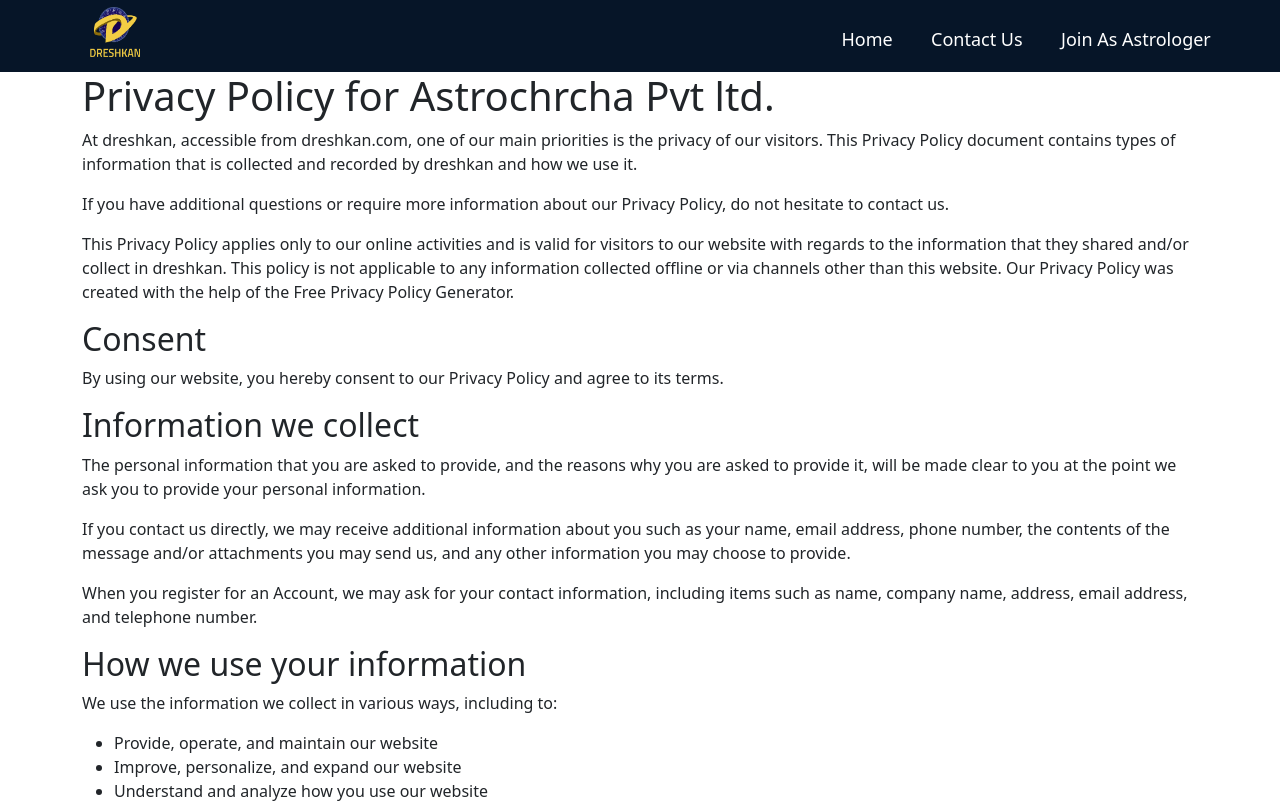
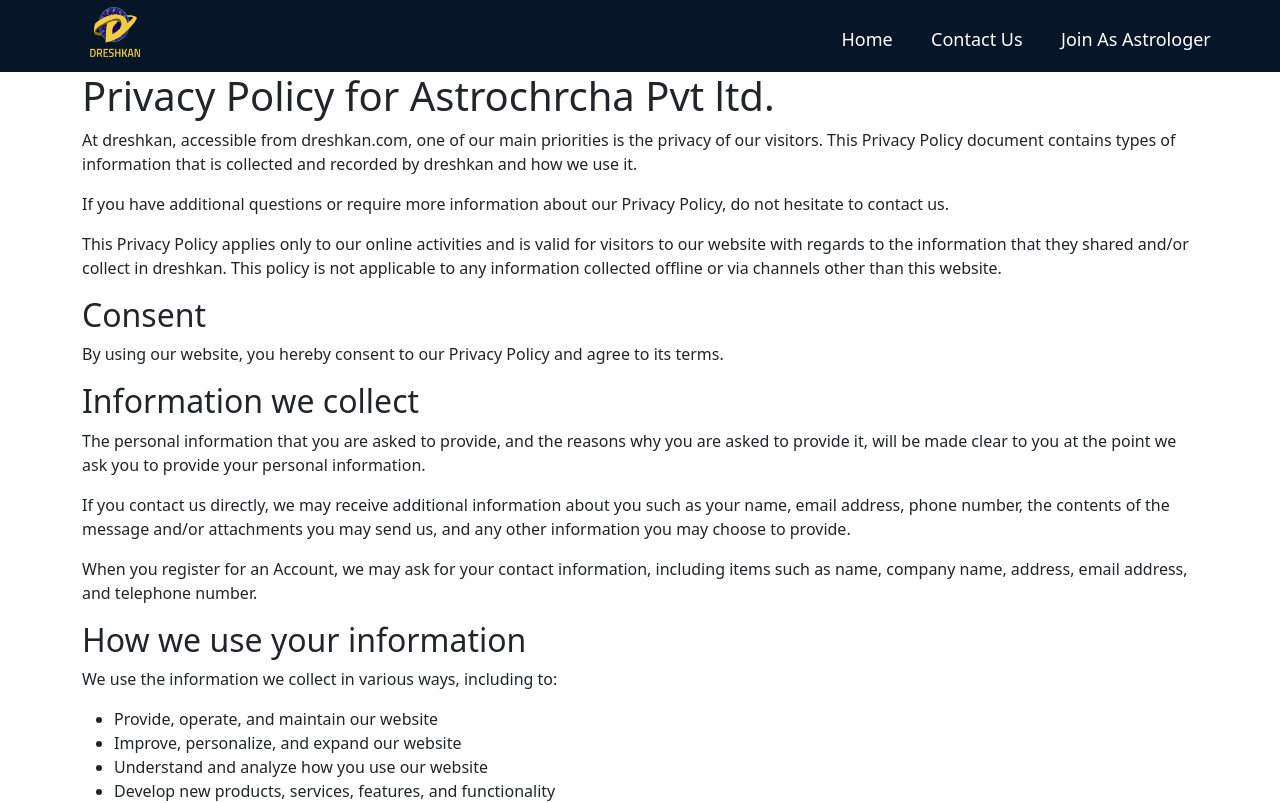
Before and after one commit to imshubhampatel/astroweb, a Next.js app: page /privacypolicy in a window 1280 px wide. Shown: the top 803 px of the page. Built offline with nearby package versions, Linux system fonts and the light colour scheme; no server answers.

Commit message:
attribution

```diff
--- a/pages/index.js
+++ b/pages/index.js
@@ -60,6 +60,7 @@ export default function Home() {
             {/* Image   */}
             <div className={` col-12  col-md-4 ${styles.heroContainer}`}>
               <Image src="/images/launching_soon_hero.svg" layout="fill" />
+              <a href="https://www.freepik.com/vectors/calendar"></a>
             </div>
 
             {/* Text Block  */}
--- a/pages/privacypolicy.js
+++ b/pages/privacypolicy.js
@@ -9,7 +9,7 @@ function privacypolicy() {
 
         <p>If you have additional questions or require more information about our Privacy Policy, do not hesitate to contact us.</p>
 
-        <p>This Privacy Policy applies only to our online activities and is valid for visitors to our website with regards to the information that they shared and/or collect in dreshkan. This policy is not applicable to any information collected offline or via channels other than this website. Our Privacy Policy was created with the help of the <a href="https://www.privacypolicygenerator.info">Free Privacy Policy Generator</a>.</p>
+        <p>This Privacy Policy applies only to our online activities and is valid for visitors to our website with regards to the information that they shared and/or collect in dreshkan. This policy is not applicable to any information collected offline or via channels other than this website.</p>
 
         <h2>Consent</h2>
 
```
